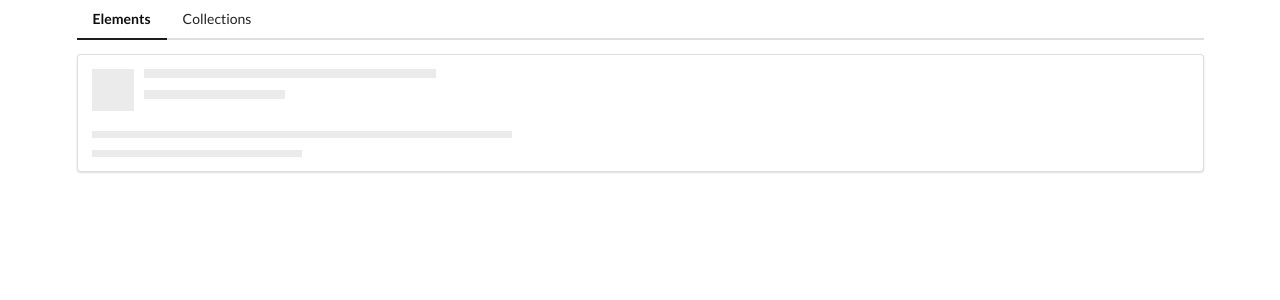
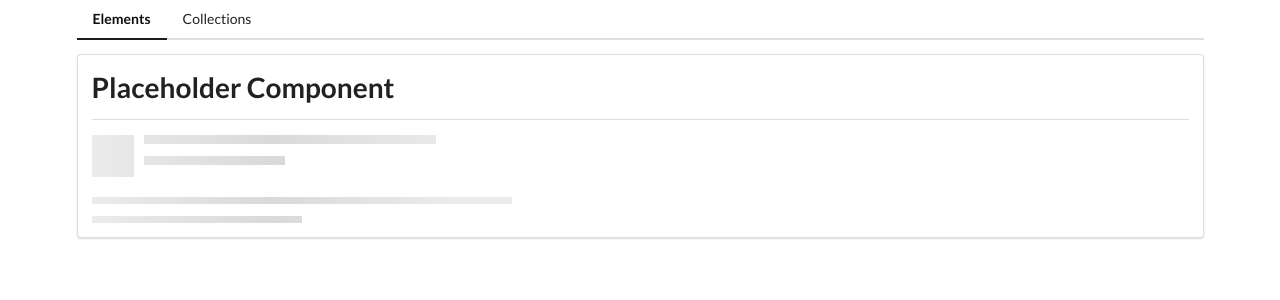
Before and after one commit to akgmage/components, an Angular app: page /elements in a window 1280 px wide. Shown: the top 300 px of the page. Built offline with nearby package versions, Linux system fonts and the light colour scheme.

Commit message:
Use App-divider with Some text inside it

```diff
--- a/src/app/elements/elements-home/elements-home.component.html
+++ b/src/app/elements/elements-home/elements-home.component.html
@@ -1,2 +1,2 @@
-
+<app-divider>Placeholder Component</app-divider>
 <app-placeholder [header]="true" [lines]="2"></app-placeholder>
```
